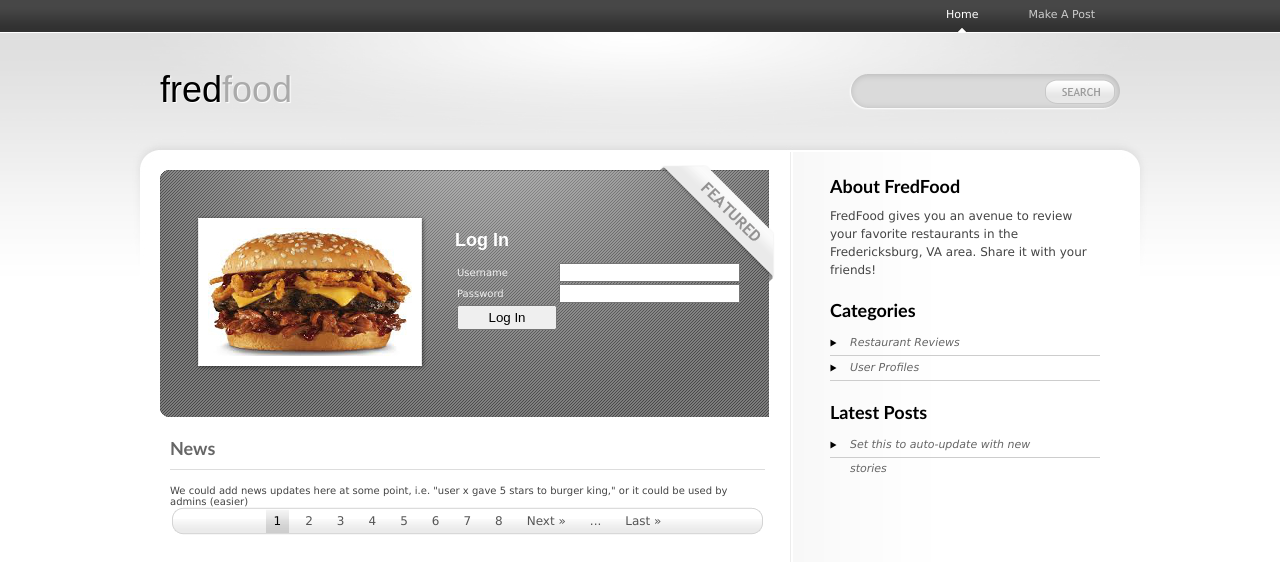
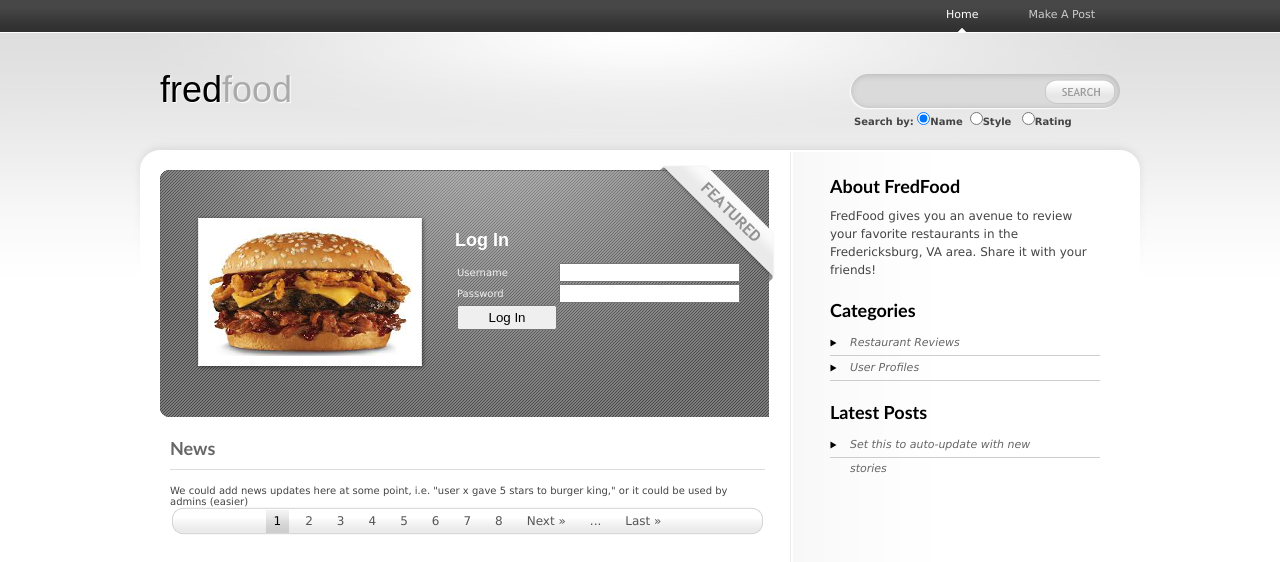
Before and after one commit to sschmith/FredericksburgFood, a PHP site: page / in a window 1280 px wide. Shown: the top 562 px of the page. Run offline with PHP 8.4, Linux system fonts and the light colour scheme.

Commit message:
Adding search feature

```diff
--- a/index.php
+++ b/index.php
@@ -48,17 +48,15 @@ fred<span>food</span>
 </h1>
 <div id="search">
 
-<form action="#">
-
+<form action="submitSearch.php" method="post">
 <div class="searchfield">
-
-
 <input type="text" name="search" id="s">
-
 </div>
 <div class="searchbtn">
-<input type="image" src="images/searchbtn.png" alt="search">
-</div>
+<input type="image" src="images/searchbtn.png" name=searchbutton id=searchbutton alt="search">
+</div><br/><br/><br/>
+<b>Search by: <input type="radio" name="searchClass" value="Name" checked>Name</input>&nbsp;&nbsp;<input type="radio" name="searchClass" value="Style">Style</input>
+&nbsp;&nbsp;<input type="radio" name="searchClass" value="Rating">Rating</input></b>
 
 </form>
 
@@ -72,6 +70,7 @@ fred<span>food</span>
 <div class="ftimg">
 
   <img src="images/img1.jpg" width="204" height="128" alt="img1"></div>
+  <!-- LOGIN HERE -->
   <div class="fttxt">
   <h3>Log In</h3>
   <form action="submitLogin.php" method="post">
@@ -81,6 +80,7 @@ fred<span>food</span>
   <tr><td><input type="submit" value="Log In"/ style="height: 25px; width: 100px" ></tr></td>
   </table>
   </div>
+
   </div>
 </section>
 <div id="leftcontainer">
```
